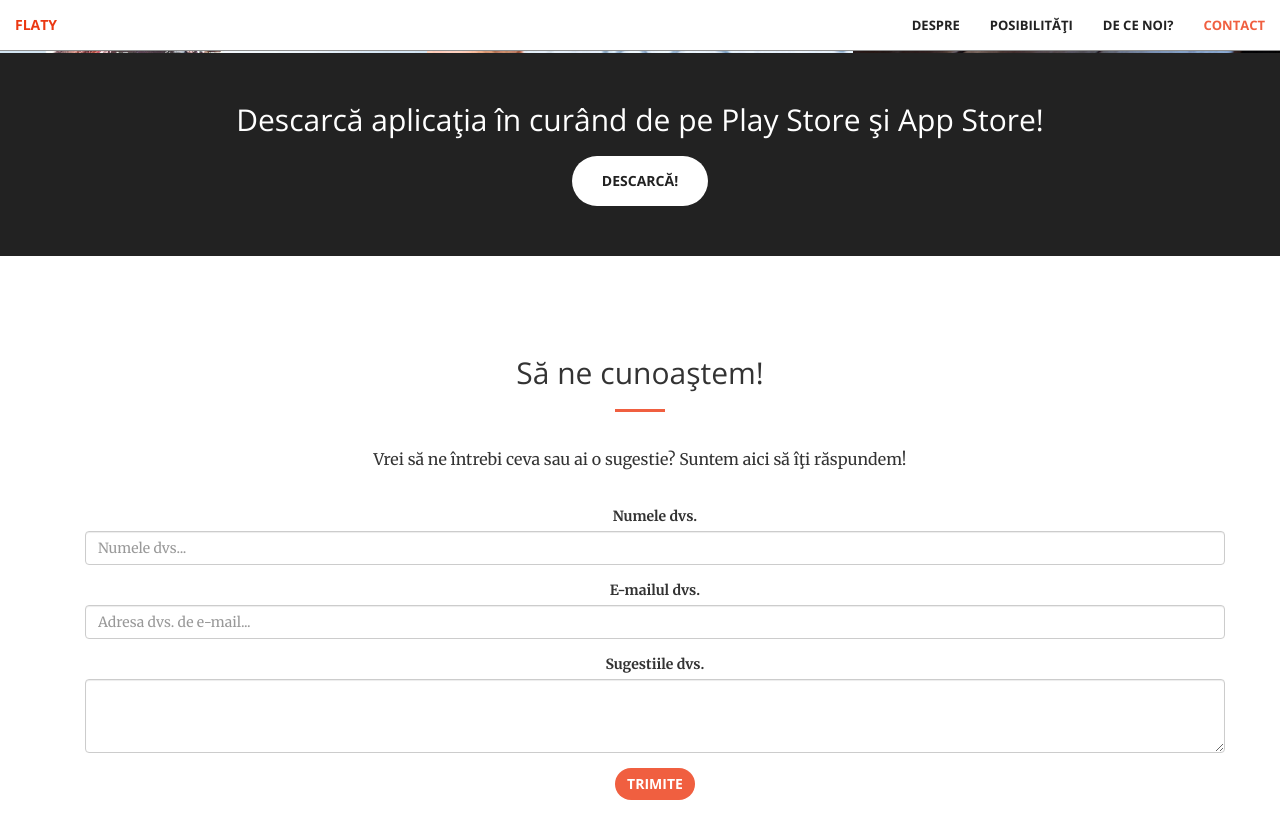
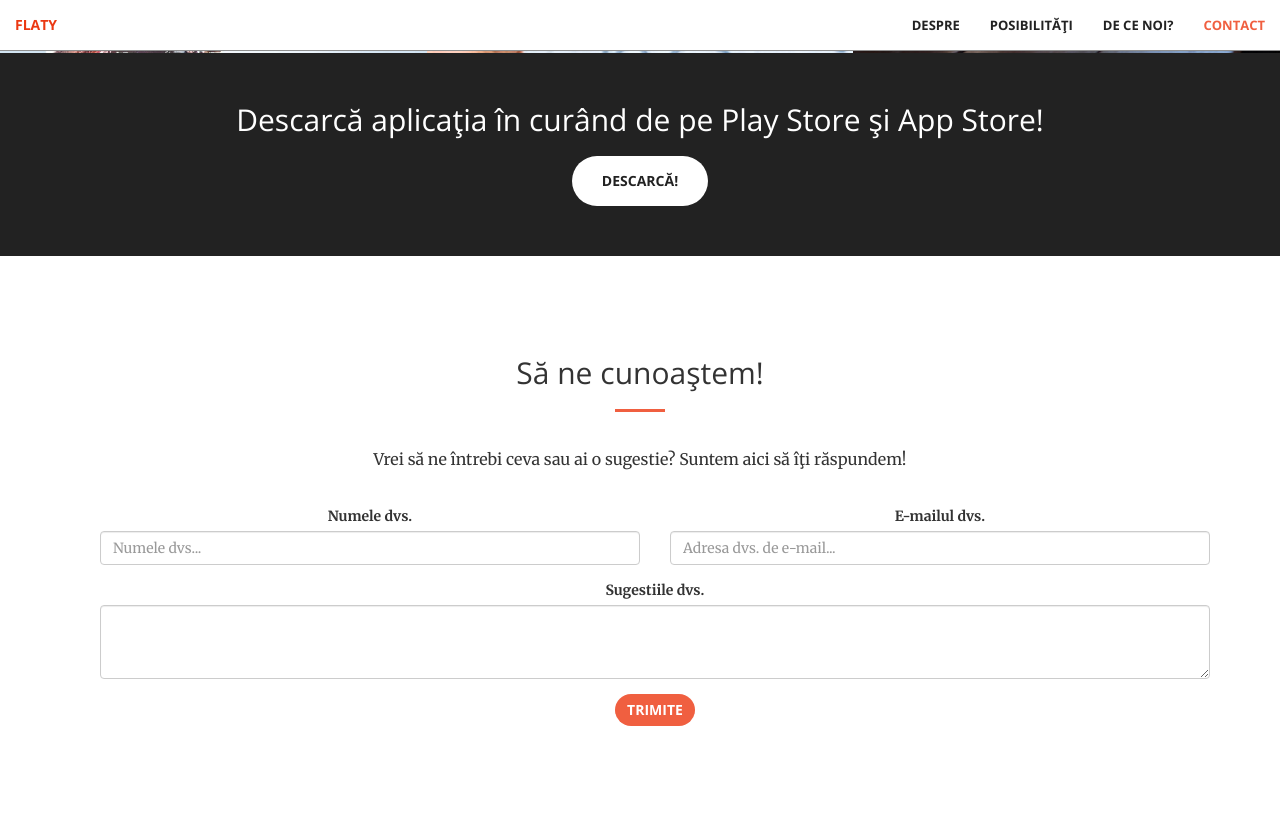
Before and after one commit to rptoma/Flaty-landing-page-2, a Jekyll site: the page built from index.html, in a window 1280 px wide and 900 px high, scrolled down 2335 px. Shown: the top 839 px of the window. Built offline with Jekyll 4.4.1, drawn with Linux system fonts in a browser that asks for light colours.

Commit message:
Added responsive cols

```diff
--- a/_includes/contact.html
+++ b/_includes/contact.html
@@ -8,21 +8,17 @@
             </div>
             <center>
                 <div class="col-md-12 text-center">
-                    <!--<a href="mailto:{{ site.email }}">-->
-                    <!--<i class="fa fa-envelope-o fa-3x wow bounceIn" data-wow-delay=".1s"></i>-->
-                    <!--<p>{{ site.email }} </p>-->
-                    <!--</a>-->
                     <div class="container">
                         <form action="https://formspree.io/appflaty@gmail.com" method="POST">
-                            <div class="form-group">
+                            <div class="form-group col-md-6">
                                 <label for="numeUtilizator">Numele dvs.</label>
                                 <input type="text" name="name" class="form-control" placeholder="Numele dvs...">
                               </div>
-                              <div class="form-group">
+                              <div class="form-group col-md-6">
                                 <label for="emailUtilizator">E-mailul dvs.</label>
                                 <input type="email" name="_replyto" class="form-control" placeholder="Adresa dvs. de e-mail...">
                               </div>
-                              <div class="form-group">
+                              <div class="form-group col-md-12">
                                 <label for="sugestiiUtilizator">Sugestiile dvs.</label>
                                 <textarea class="form-control" id="exampleTextarea" rows="3"></textarea>
                             </div>
```
